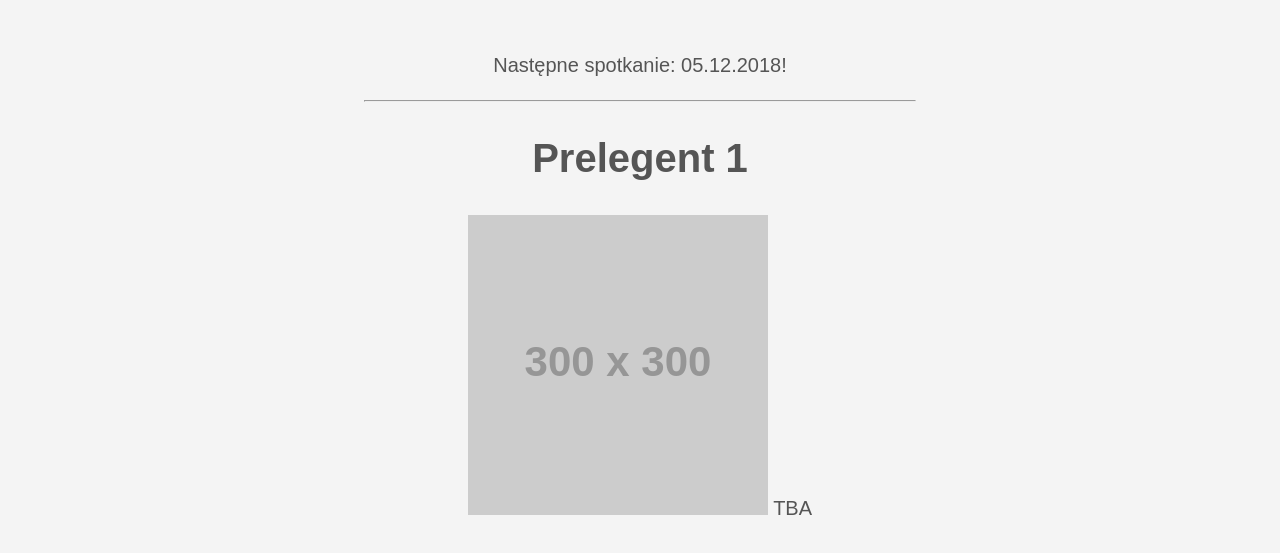
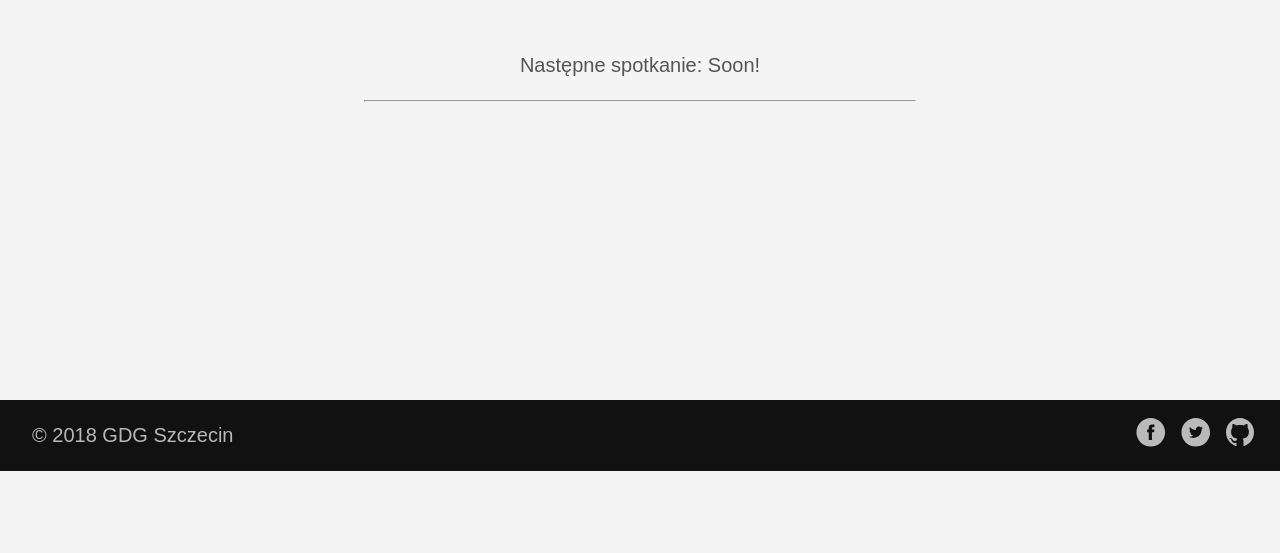
Before and after one commit to GDGSzczecin/GDGSzczecin.github.io, a plain HTML site: page index.html in a window 1280 px wide. Shown: the part 499-1052 px from the top of the page. After the commit the page ends 970 px from the top, so only its background shows below. Drawn offline with Linux system fonts and the light colour scheme; placeholder pictures from the web are drawn by us.

Commit message:
Rebuilding site using commit 192b6d4f4da4289d5a605050b1e31d097eb8d080

```diff
--- a/index.html
+++ b/index.html
@@ -133,15 +133,9 @@ if (!doNotTrack) {
     <main class="pb7" role="main">
 
   <article class="cf ph3 ph5-l pv3 pv4-l f4 tc-l center measure-wide lh-copy mid-gray">
-
-
-<p>Następne spotkanie: 05.12.2018!</p>
+    <p>Następne spotkanie: Soon!</p>
 
 <hr />
-
-<h1 id="prelegent-1">Prelegent 1</h1>
-
-<p><img src="https://placehold.it/300x300" alt="Prelegent1" /> TBA</p>
 
   </article>
 
```
